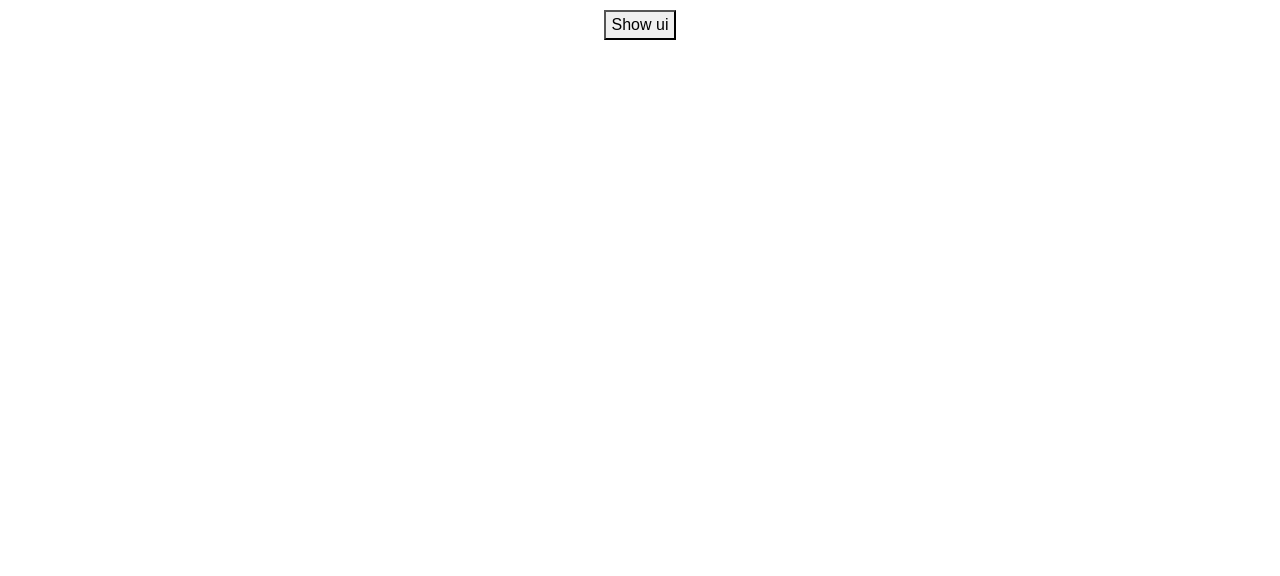
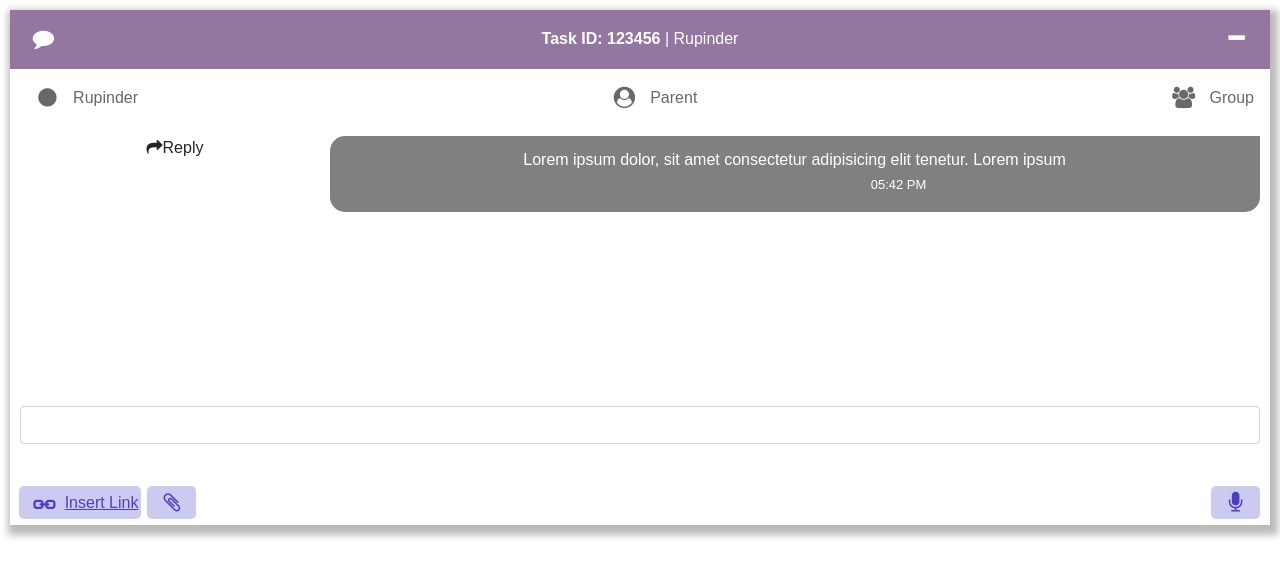
Before and after one commit to faizee-infobeans/demoChatUi, a React (Create React App) app: page / in a window 1280 px wide. Shown: the top 576 px of the page. Built offline with nearby package versions, Linux system fonts and the light colour scheme.

Commit message:
updated ui and added reply button

```diff
--- a/src/index.css
+++ b/src/index.css
@@ -4,7 +4,7 @@ body {
 }
 
 .ui {
-  width: 30%;
+  width: 100%;
   margin: 0 auto;
   box-shadow: 3px 5px 7px 5px #bdbaba;
 }
@@ -16,23 +16,31 @@ body {
 }
 
 .navbar {
-  background-color: hsl(300, 22%, 43%);
+  background-color: #9477a0;
   color: white;
 }
 
 .content {
   width: 75%;
-  background-color: gray;
-  border-radius: 13px;
+  background-color: #808080;
+  border-end-end-radius: 15px;
+  border-top-left-radius: 15px;
+  border-end-start-radius: 15px;
   color: white;
+  float: right;
 }
-
+.time {
+  font-size: small;
+  margin-left: 13rem;
+}
 .xyz{
   padding: 10px;
 }
 
 .msg{
-  padding: 0px 10px;
+  padding-top: 12px;
+  padding-left: 6px;
+  padding-right: 7px;
 }
 
 .inner-addon {
@@ -62,7 +70,7 @@ pointer-events: none;
 }
 
 .login{
-  padding: 3px 20px;
+  /* padding: 3px 10px; */
   display: flex;
   justify-content: space-between;
 }
@@ -79,7 +87,7 @@ pointer-events: none;
 border: none !important;
 }
 #home-tab:focus, #profile-tab:focus, #contact-tab:focus{
-  border-bottom: 2px solid green !important;
+  border-bottom: 2px solid #2d9984 !important;
 }
 
 /* #home-tab .active{
@@ -111,12 +119,12 @@ border: none !important;
 }
 
 .nav-link:focus{
-  color: green !important;
+  color: #2d9984 !important;
   text-underline-position: auto !important;
 }
 
 .nav:focus{
   border: 0px;
   border-bottom: 0px;
-  color: green !important;
+  color: #2d9984 !important;
 }
--- a/src/ui/App.jsx
+++ b/src/ui/App.jsx
@@ -2,12 +2,11 @@ import React, { useState } from "react";
 import { Hello } from "./Hello.jsx";
 
 const Main = () => {
-  const [show, setShow] = useState(false);
 
   return (
     <div>
-      <button onClick={() => { setShow(true); }}>Show ui</button>
-      {show && ( <Hello hide={() => { setShow(false); }}/> )}
+      {/* <button onClick={() => { setShow(true); }}>Show ui</button> */}
+      <Hello />
     </div>
   );
 };
--- a/src/ui/Form.jsx
+++ b/src/ui/Form.jsx
@@ -1,5 +1,4 @@
 import React from "react";
-// import "../../client/main.css";
 
 export const Form = () => {
   return (
@@ -7,7 +6,6 @@ export const Form = () => {
       <form class="row g-3">
         <div class="input-group mb-3 inner-addon right-addon">
           <input type="text" class="form-control" />
-          <i class="abc fa fa-arrow-circle-right fa-lg"></i>
         </div>
       </form>
     </div>
--- a/src/ui/Hello.jsx
+++ b/src/ui/Hello.jsx
@@ -1,4 +1,4 @@
-import React, { useState } from "react";
+import React from "react";
 import { Form } from "./Form.jsx";
 import { Tab } from "./Tab.jsx";
 import { Nav } from "./Nav.jsx";
@@ -9,8 +9,7 @@ export const Hello = ({ hide }) => {
       <nav class="navbar">
         <div class="container-fluid">
           <i class="fa fa-comment fa-stack fa-lg"></i>
-          <span class="navbar-text">Task ID: 123456</span>
-          <span class="navbar-text">Faizee Bano</span>
+          <span class="navbar-text"> <b>Task ID: 123456</b> | Rupinder</span>
           <span onClick={hide} class="fa-stack fa-lg">
             <i class="fa fa-minus"></i>
           </span>
--- a/src/ui/Info.jsx
+++ b/src/ui/Info.jsx
@@ -3,10 +3,16 @@ import React from 'react';
 
 export const Info = () => {
   return (
+    <div>
     <div class="content">
     <p class="msg">
       Lorem ipsum dolor, sit amet consectetur adipisicing elit tenetur.
+      Lorem ipsum
+      <br />
+      <span class="time">05:42 PM</span>
     </p>
   </div>
+    <span><i class="fa fa-share"></i>Reply</span>
+    </div>
   );
 };
--- a/src/ui/Tab.jsx
+++ b/src/ui/Tab.jsx
@@ -5,7 +5,7 @@ export const Tab = () => {
   return (
     <div>
       <ul class="nav nav-tabs" id="myTab" role="tablist">
-        <li class="nav-item" role="presentation">
+        <li class="nav-item active" role="presentation">
           <button
             class="nav-link active"
             id="home-tab"
@@ -13,7 +13,7 @@ export const Tab = () => {
             data-bs-target="#home"
             role="tab"
           >
-            <i class="fa fa-circle fa-lg fa-stack"></i> Faizee
+            <i class="fa fa-circle fa-lg fa-stack"></i> Rupinder
           </button>
         </li>
         <li class="nav-item" role="presentation">
```
Also changed, not shown: public/iconfinder_interface_message_paper plane_send_sent_3994402.svg (added), public/image.png (added).
